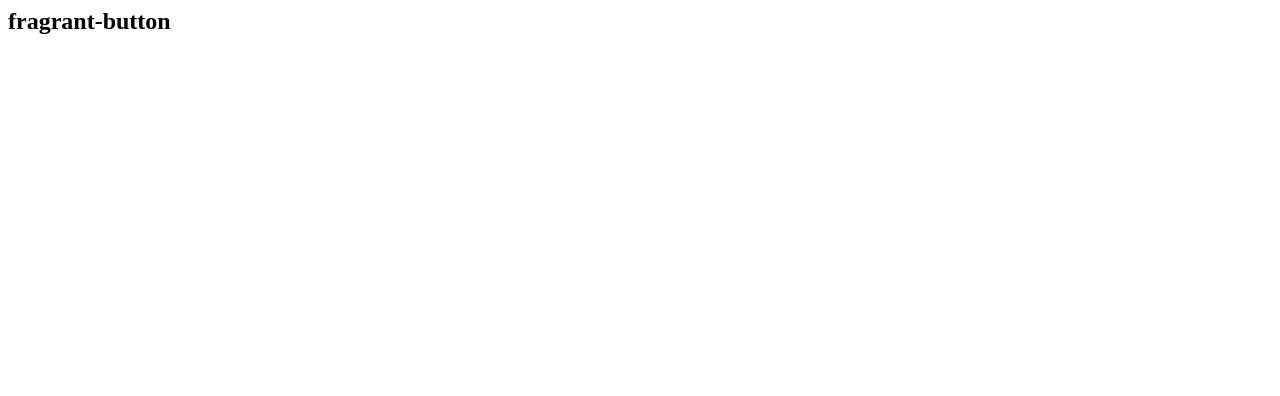
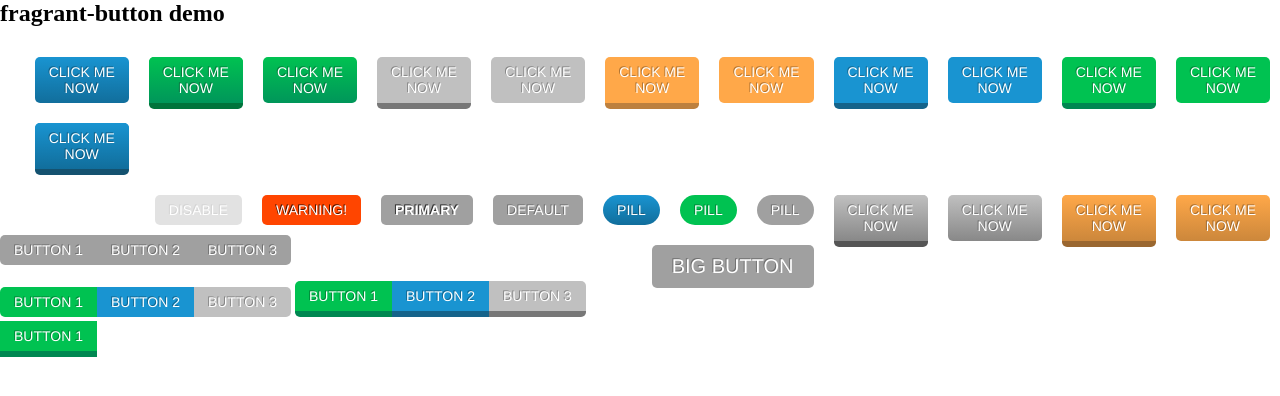
Before and after one commit to terrencekhng/fragrant-button, a plain HTML site: page index.html in a window 1280 px wide. Drawn offline with Linux system fonts and the light colour scheme.

Commit message:
Update index.html

```diff
--- a/index.html
+++ b/index.html
@@ -1 +1,169 @@
-<h2>fragrant-button</h2>
+<html>
+<head>
+<title>fragrant-button demo</title>
+<link rel="stylesheet" type="text/css" href="./stylesheet/css_reset.css" />
+<link rel="stylesheet" type="text/css" href="./stylesheet/fragrant-button.css" />
+</head>
+
+<body>
+
+<h2>fragrant-button demo</h2>
+
+<button class="btn green">
+  CLICK ME<br />
+  NOW
+</button>
+
+<button class="btn green threed">
+  CLICK ME<br />
+  NOW
+</button>
+
+<button class="btn blue">
+  CLICK ME<br />
+  NOW
+</button>
+
+<button class="btn blue threed">
+  CLICK ME<br />
+  NOW
+</button>
+
+<button class="btn orange">
+  CLICK ME<br />
+  NOW
+</button>
+
+<button class="btn orange threed">
+  CLICK ME<br />
+  NOW
+</button>
+
+<button class="btn silver">
+  CLICK ME<br />
+  NOW
+</button>
+
+<button class="btn silver threed">
+  CLICK ME<br />
+  NOW
+</button>
+
+<button class="btn green gradient">
+  CLICK ME<br />
+  NOW
+</button>
+
+<button class="btn green gradient threed">
+  CLICK ME<br />
+  NOW
+</button>
+
+<button class="btn blue gradient">
+  CLICK ME<br />
+  NOW
+</button>
+
+<button class="btn blue gradient threed">
+  CLICK ME<br />
+  NOW
+</button>
+
+<button class="btn orange gradient">
+  CLICK ME<br />
+  NOW
+</button>
+
+<button class="btn orange gradient threed">
+  CLICK ME<br />
+  NOW
+</button>
+
+<button class="btn silver gradient">
+  CLICK ME<br />
+  NOW
+</button>
+
+<button class="btn silver gradient threed">
+  CLICK ME<br />
+  NOW
+</button>
+
+<button class="btn pill-btn">
+  PILL
+</button>
+
+<button class="btn pill-btn green">
+  PILL
+</button>
+
+<button class="btn pill-btn blue gradient">
+  PILL
+</button>
+
+<button class="btn">
+  DEFAULT
+</button>
+
+<button class="btn primary">
+  PRIMARY
+</button>
+
+<button class="btn warning">
+  WARNING!
+</button>
+
+<button class="btn disable">
+  DISABLE
+</button>
+
+<button class="btn big">
+  BIG BUTTON
+</button>
+
+<p>
+<div class="btn-group">
+  <button class="btn">
+    BUTTON 1
+  </button>
+  <button class="btn">
+    BUTTON 2
+  </button>
+  <button class="btn">
+    BUTTON 3
+  </button>
+</div>
+</p>
+
+<div class="btn-group">
+  <button class="btn green">
+    BUTTON 1
+  </button>
+  <button class="btn blue">
+    BUTTON 2
+  </button>
+  <button class="btn silver">
+    BUTTON 3
+  </button>
+</div>
+
+<div class="btn-group">
+  <button class="btn green threed">
+    BUTTON 1
+  </button>
+  <button class="btn blue threed">
+    BUTTON 2
+  </button>
+  <button class="btn silver threed">
+    BUTTON 3
+  </button>
+</div>
+
+<div class="btn-group">
+  <button class="btn green threed">
+    BUTTON 1
+  </button>
+</div>
+
+</body>
+</html>
```
